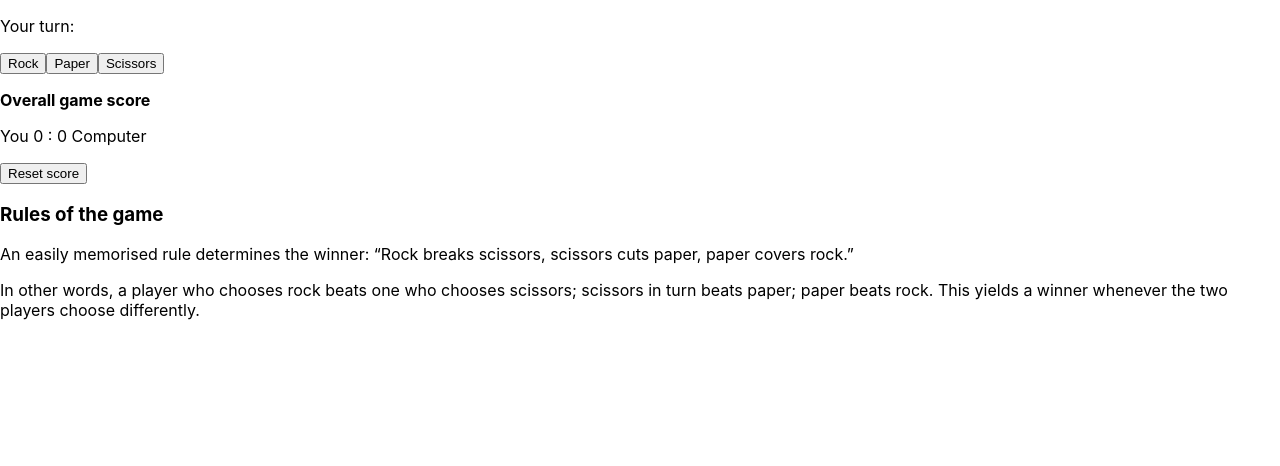
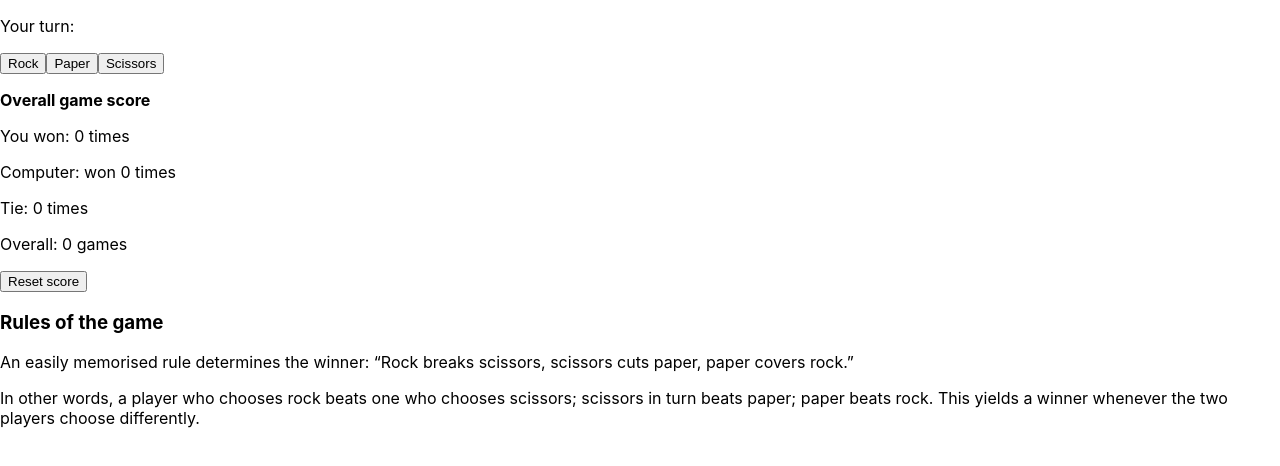
Before and after one commit to EkaterinaGanshina/rock-paper-scissors, a React (Create React App) app: page / in a window 1280 px wide. Shown: the top 466 px of the page. Built offline with nearby package versions, Linux system fonts and the light colour scheme.

Commit message:
Add saving of overall games

```diff
--- a/src/app/app.tsx
+++ b/src/app/app.tsx
@@ -7,19 +7,21 @@ import { Rules } from '../rules/rules';
 const initialState: IScore = {
   player: 0,
   computer: 0,
+  overall: 0,
 };
 
 export default function App() {
   const [score, setStateScore] = React.useState(initialState);
 
   const recordScore = (outcome: Outcomes): void => {
-    if (outcome === Outcomes.Initial || outcome === Outcomes.Tie) {
+    if (outcome === Outcomes.Initial) {
       return;
     }
 
     const newScore: IScore = {
       player: (outcome === Outcomes.PlayerWon) ? score.player + 1 : score.player,
       computer: (outcome === Outcomes.ComputerWon) ? score.computer + 1 : score.computer,
+      overall: score.overall + 1,
     };
 
     setStateScore(newScore);
@@ -27,10 +29,7 @@ export default function App() {
   };
 
   const clearStore = (): void => {
-    const zeroScore = {
-      player: 0,
-      computer: 0,
-    };
+    const zeroScore = { ...initialState };
 
     setStateScore(zeroScore);
     setStorageScore(zeroScore);
@@ -48,6 +47,7 @@ export default function App() {
       <Score
         player={score.player}
         computer={score.computer}
+        overall={score.overall}
         resetScore={clearStore}
       />
 
@@ -59,14 +59,17 @@ export default function App() {
 function getStorageScore(): IScore {
   const player = localStorage.getItem(StorageKeys.Player) || '0';
   const computer = localStorage.getItem(StorageKeys.Computer) || '0';
+  const overall = localStorage.getItem(StorageKeys.Overall) || '0';
 
   return {
     player: Number.parseInt(player),
     computer: Number.parseInt(computer),
+    overall: Number.parseInt(overall),
   }
 }
 
 function setStorageScore(score: IScore): void {
   localStorage.setItem(StorageKeys.Player, score.player.toString());
   localStorage.setItem(StorageKeys.Computer, score.computer.toString());
+  localStorage.setItem(StorageKeys.Overall, score.overall.toString());
 }
--- a/src/constants.ts
+++ b/src/constants.ts
@@ -1,6 +1,7 @@
 export enum StorageKeys {
   Player = 'rps-player',
   Computer = 'rps-computer',
+  Overall = 'rps-overall',
 }
 
 export enum Values {
--- a/src/score/score.tsx
+++ b/src/score/score.tsx
@@ -3,18 +3,26 @@ import * as React from 'react';
 export interface IScore {
   player: number;
   computer: number;
+  overall: number;
 }
 
 interface IScoreProps extends IScore {
   resetScore(): void;
 }
 
-export const Score = (props: IScoreProps) => (
-  <div>
-    <p><strong>Overall game score</strong></p>
-    <p>You {props.player} : {props.computer} Computer</p>
+export const Score = (props: IScoreProps) => {
+  const ties = props.overall - props.player - props.computer;
+
+  return (
     <div>
-      <button type="button" onClick={props.resetScore}>Reset score</button>
+      <p><strong>Overall game score</strong></p>
+      <p>You won: {props.player} times</p>
+      <p>Computer: won {props.computer} times</p>
+      <p>Tie: {ties} times</p>
+      <p>Overall: {props.overall} games</p>
+      <div>
+        <button type="button" onClick={props.resetScore}>Reset score</button>
+      </div>
     </div>
-  </div>
-);
+  )
+};
```
